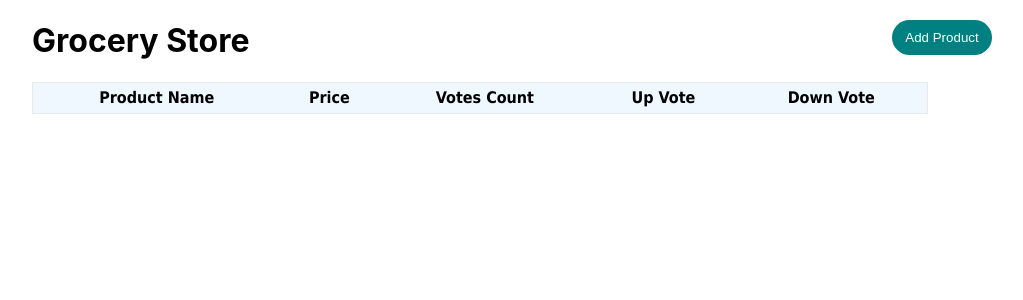
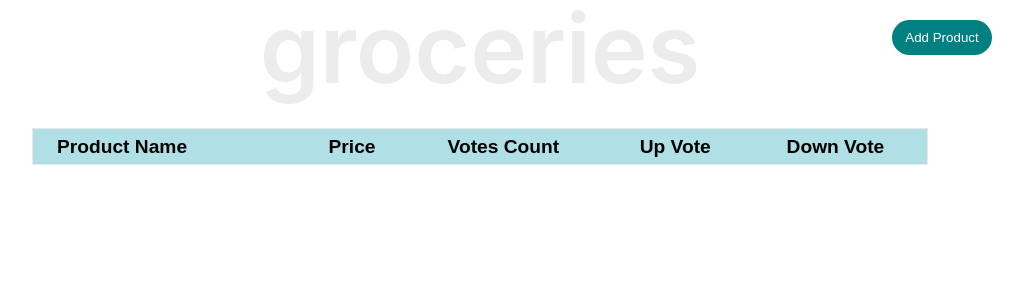
Before and after one commit to fkahindi/grocery-app, a React (Create React App) app: page / in a window 1280 px wide. Shown: the top 300 px of the page, without its empty margins (160-1183 px from the left). Built offline with nearby package versions, Linux system fonts and the light colour scheme.

Commit message:
add button conditional text and format

```diff
--- a/src/App.css
+++ b/src/App.css
@@ -1,3 +1,9 @@
+* {
+    box-sizing: border-box;
+    margin: 0;
+    padding: 0;
+}
+
 .container {
     display: flex;
     flex-direction: column;
@@ -41,17 +47,24 @@ th {
     text-align: center;
 }
 
+td:nth-of-type(1),
+th:nth-of-type(1) {
+    text-align: left;
+    text-indent: 1em;
+}
+
 th {
-    background-color: aliceblue;
-    font-family: Tahoma, 'Segoe UI', Geneva, Verdana, sans-serif;
+    background-color: powderblue;
+    font-family: sans-serif, Tahoma, 'Segoe UI', Geneva, Verdana;
+    font-size: 1.2rem;
 }
 
 tr:nth-of-type(even) {
-    background-color: rgb(235, 242, 245);
+    background-color: silver;
 }
 
 tr:nth-of-type(odd) {
-    background-color: lightgrey;
+    background-color: ghostwhite;
 }
 
 .product-title,
@@ -66,10 +79,22 @@ tr:nth-of-type(odd) {
     font-size: 1em;
     font-family: serif;
     border: none;
-    color: black;
-    background-color: rgb(191, 195, 201);
+    color: white;
+    background-color: darkslategray;
 }
 
 .btn:hover {
     cursor: pointer;
 }
+
+.add-btn {
+    position: absolute;
+    top: 20px;
+    right: 10%;
+    width: 100px;
+    padding: 10px;
+    border: none;
+    border-radius: calc(0.5*50px);
+    color: white;
+    cursor: pointer;
+}
--- a/src/components/AddButton.js
+++ b/src/components/AddButton.js
@@ -1,24 +1,14 @@
 import React from "react";
 
-const AddButton =props=>{
-  const buttonStyles ={
-    position:"absolute",
-    top:"20px",
-    right:"10%",
-    width:"100px",
-    padding: "10px",
-    border:"none",
-    borderRadius:"calc(0.5*50px)",
-    backgroundColor:"teal",
-    color:"white",
-    cursor:"pointer"
-  }
+const AddButton =({background,text, showInputForm})=>{
+
  return(
    <button
-    style={buttonStyles}
-    onClick={props.showInputForm}
+    className="add-btn"
+    style={{ backgroundColor:background}}
+    onClick={showInputForm}
    >
-     Add Product
+     {text}
    </button>
  )
 }
--- a/src/components/App.js
+++ b/src/components/App.js
@@ -61,7 +61,10 @@ const App =()=>{
  }
   return(
     <div className="container">
-      <Header addInputForm={handleShowInputForm}/>
+      <Header
+        addInputForm={handleShowInputForm}
+        showForm ={showInputForm}
+      />
       {showInputForm && <AddProduct addProductProps={addNewProduct}/>}
       <ProductList
         className="product-list"
--- a/src/components/Header.js
+++ b/src/components/Header.js
@@ -1,14 +1,28 @@
 import React from "react";
 import AddButton from "./AddButton";
 
-const Header =props=>{
-  /* const handleInputForm=()=>{
-    console.log("Adding input form...")
-  } */
+const Header =({showForm, addInputForm})=>{
+
   return(
     <>
-      <h1>Grocery Store</h1>
-      <AddButton showInputForm={props.addInputForm}/>
+      <h1
+        style={{
+          fontSize: "6rem",
+          fontWeight: "600",
+          marginBottom: "2rem",
+          lineHeight: "1em",
+          color: "#ececec",
+          textTransform: "lowercase",
+          textAlign: "center",
+         }}
+      >
+        Groceries
+      </h1>
+      <AddButton
+        text ={showForm ? "Hide Form":"Add Product"}
+        background ={showForm? "red":"teal"}
+        showInputForm={addInputForm}
+      />
     </>
   )
 }
```
